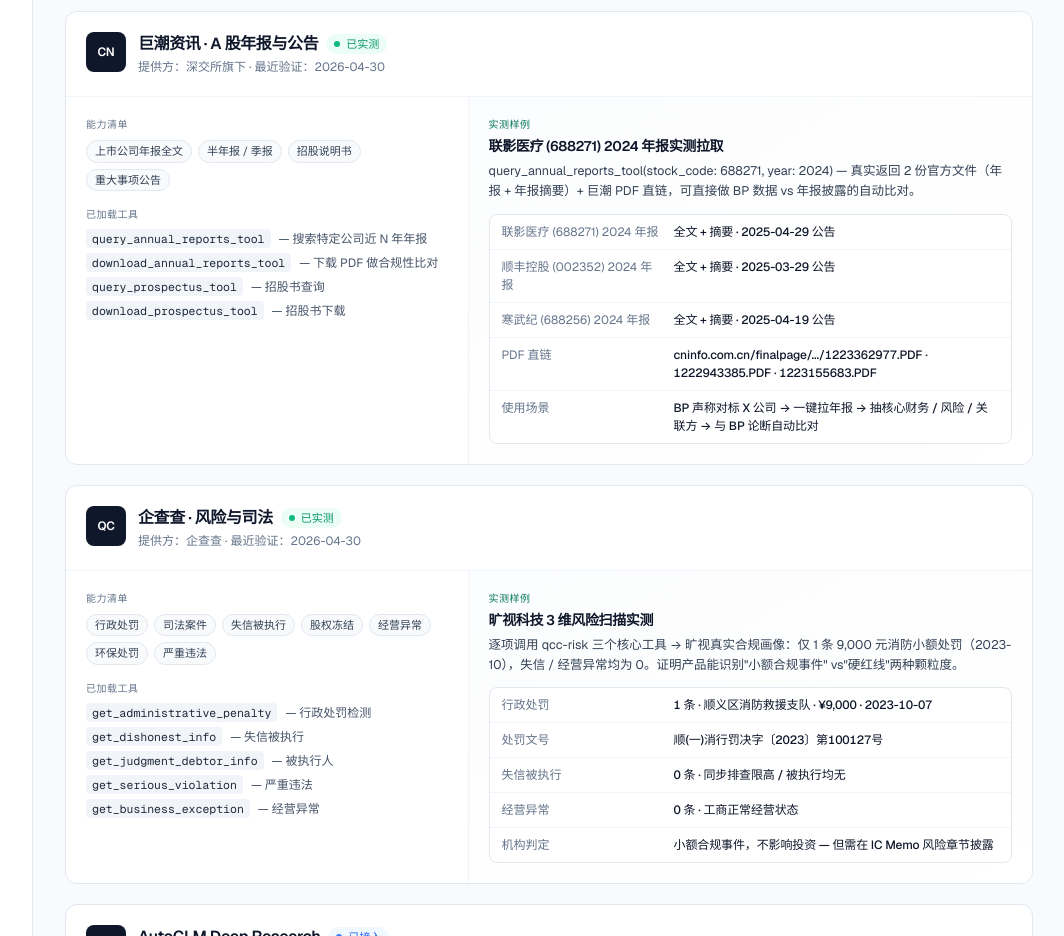
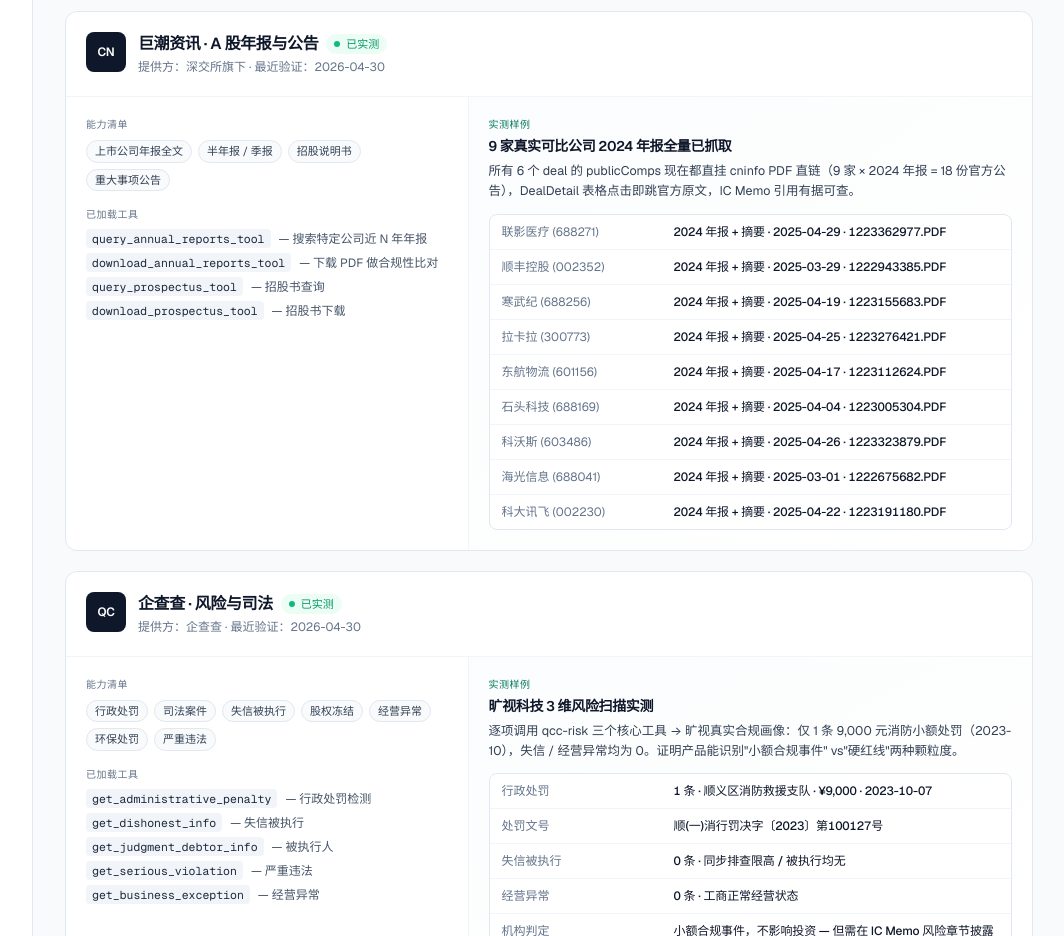
Before and after one commit to sherconan/dealpilot-claude, a React (Vite) app: page /sources in a window 1280 px wide. Shown: the part 1940-2876 px from the top of the page, without its empty margins (215-1279 px from the left). Built offline with nearby package versions, Linux system fonts and the light colour scheme.

Commit message:
feat(s40): sourceProofs cninfo 升级到 9 家全量 + HANDOFF 同步 5 真信源全 live
5/7 信源升级到 live 状态（仅剩 autoglm-deepresearch + Bocha 2 个待触发）。
cninfo proofRows 列出全部 9 家公司 PDF · 18 份官方公告。

```diff
--- a/src/data/sourceProofs.ts
+++ b/src/data/sourceProofs.ts
@@ -113,14 +113,18 @@
       { name: 'download_prospectus_tool', useCase: '招股书下载' },
     ],
     lastVerified: '2026-04-30',
-    proofTitle: '联影医疗 (688271) 2024 年报实测拉取',
-    proofSummary: 'query_annual_reports_tool(stock_code: 688271, year: 2024) — 真实返回 2 份官方文件（年报 + 年报摘要）+ 巨潮 PDF 直链，可直接做 BP 数据 vs 年报披露的自动比对。',
+    proofTitle: '9 家真实可比公司 2024 年报全量已抓取',
+    proofSummary: '所有 6 个 deal 的 publicComps 现在都直挂 cninfo PDF 直链（9 家 × 2024 年报 = 18 份官方公告），DealDetail 表格点击即跳官方原文，IC Memo 引用有据可查。',
     proofRows: [
-      { k: '联影医疗 (688271) 2024 年报', v: '全文 + 摘要 · 2025-04-29 公告' },
-      { k: '顺丰控股 (002352) 2024 年报', v: '全文 + 摘要 · 2025-03-29 公告' },
-      { k: '寒武纪 (688256) 2024 年报', v: '全文 + 摘要 · 2025-04-19 公告' },
-      { k: 'PDF 直链', v: 'cninfo.com.cn/finalpage/.../1223362977.PDF · 1222943385.PDF · 1223155683.PDF' },
-      { k: '使用场景', v: 'BP 声称对标 X 公司 → 一键拉年报 → 抽核心财务 / 风险 / 关联方 → 与 BP 论断自动比对' },
+      { k: '联影医疗 (688271)', v: '2024 年报 + 摘要 · 2025-04-29 · 1223362977.PDF' },
+      { k: '顺丰控股 (002352)', v: '2024 年报 + 摘要 · 2025-03-29 · 1222943385.PDF' },
+      { k: '寒武纪 (688256)', v: '2024 年报 + 摘要 · 2025-04-19 · 1223155683.PDF' },
+      { k: '拉卡拉 (300773)', v: '2024 年报 + 摘要 · 2025-04-25 · 1223276421.PDF' },
+      { k: '东航物流 (601156)', v: '2024 年报 + 摘要 · 2025-04-17 · 1223112624.PDF' },
+      { k: '石头科技 (688169)', v: '2024 年报 + 摘要 · 2025-04-04 · 1223005304.PDF' },
+      { k: '科沃斯 (603486)', v: '2024 年报 + 摘要 · 2025-04-26 · 1223323879.PDF' },
+      { k: '海光信息 (688041)', v: '2024 年报 + 摘要 · 2025-03-01 · 1222675682.PDF' },
+      { k: '科大讯飞 (002230)', v: '2024 年报 + 摘要 · 2025-04-22 · 1223191180.PDF' },
     ],
   },
   {
```
Also changed, not shown: 1 other file (tests, documents, lock files or other folders).
